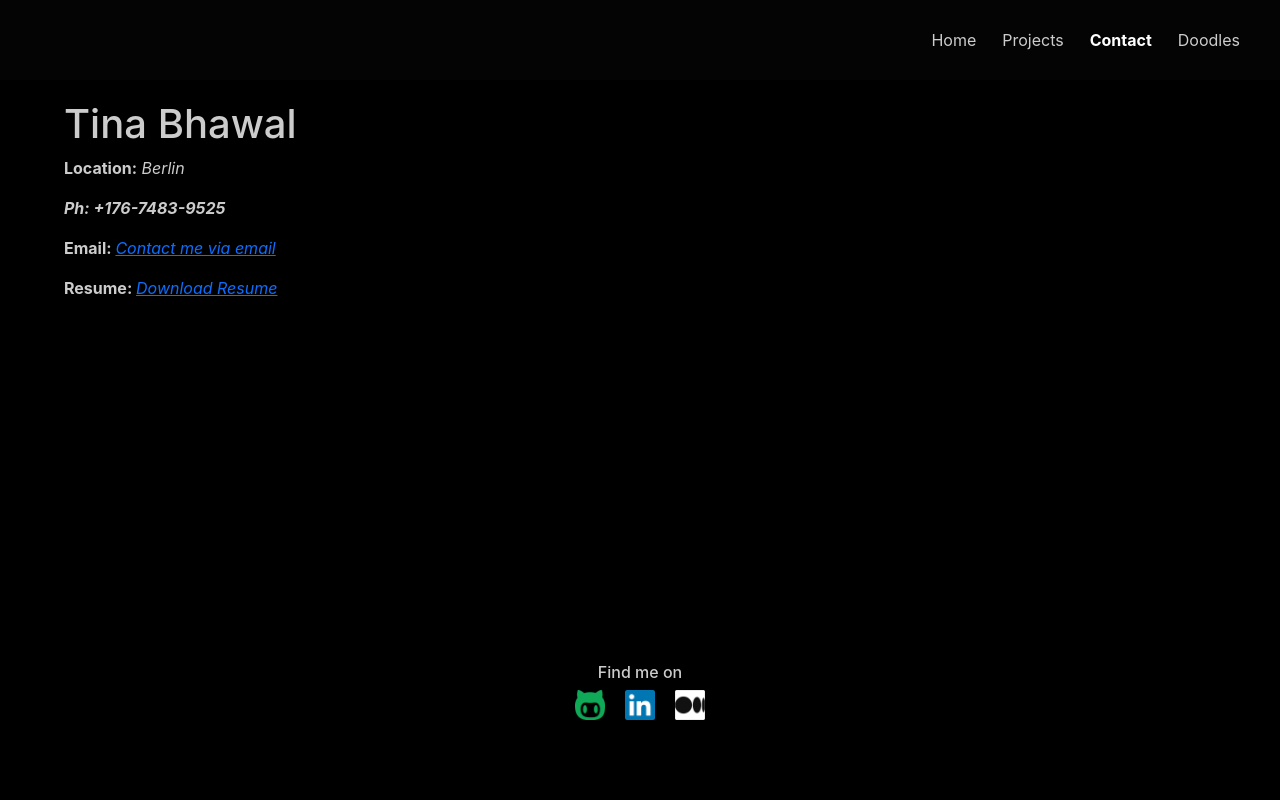
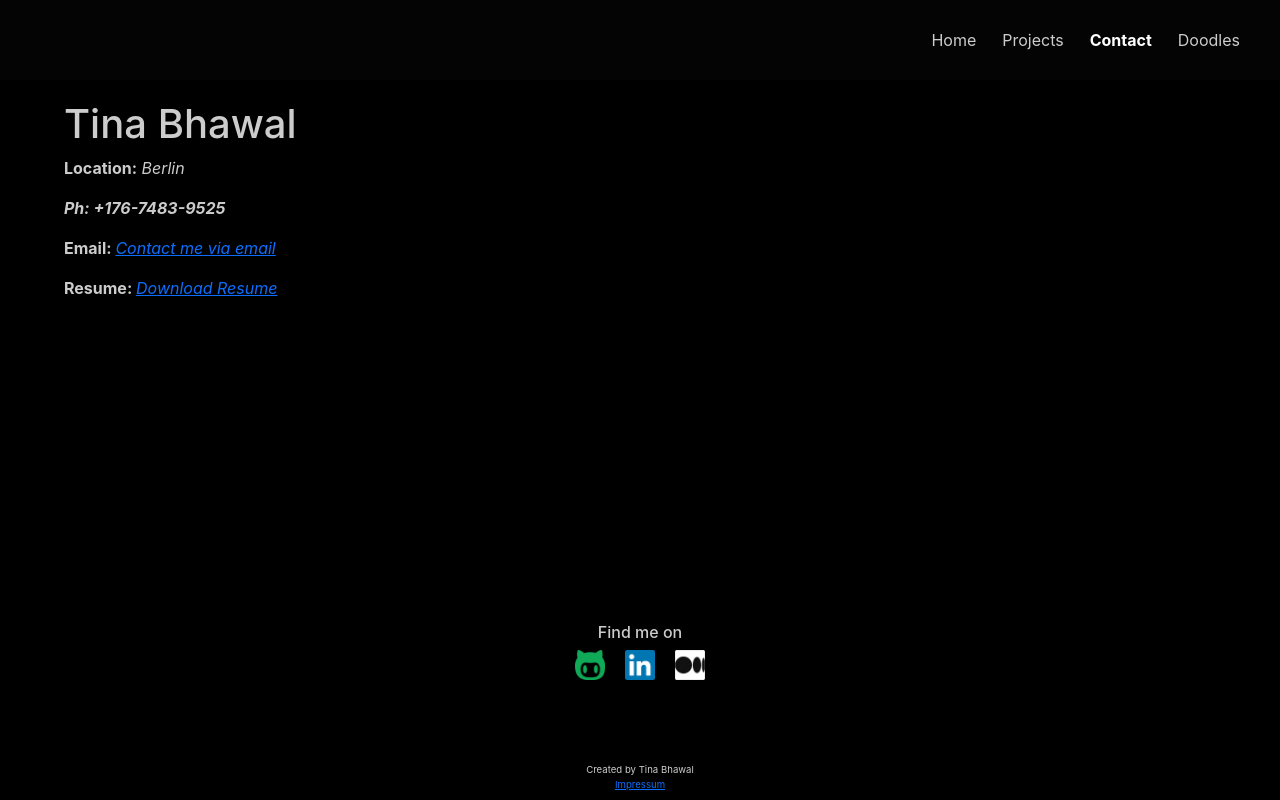
Before and after one commit to tinabhowal/portfolio, a React (Create React App) app: page /contact in a window 1280 px wide. Built offline with nearby package versions, Linux system fonts and the light colour scheme.

Commit message:
impressum added

```diff
--- a/src/contact.css
+++ b/src/contact.css
@@ -33,7 +33,7 @@
 
 .findmesection{
   position: absolute;
-  bottom: 10%;
+  bottom: 15%;
   display: flex;
   justify-content: center;
   align-items: center;
@@ -62,3 +62,20 @@
   gap:20px;
   margin: 0 auto;
 }
+
+.impressum{
+  margin: 0 auto;
+  position: absolute;
+  bottom: 1%;
+  font-size: 0.6rem;
+  display: flex;
+  justify-content: center;
+  align-items: center;
+  width:100%;
+}
+
+.impressum a{
+  display: block;
+  text-align: center;
+
+}
--- a/src/contact.js
+++ b/src/contact.js
@@ -1,11 +1,11 @@
 import React from 'react';
 import Navbar from './navbar';
 import './contact.css';
-import {  Row, Col, Button } from 'react-bootstrap';
-// import { Link } from 'react-router-dom';
+import {  Row, Col } from 'react-bootstrap';
 import github from './images/github.png';
 import medium from './images/medium.png';
 import linkedin from './images/linkedin.png';
+
 
 
 const Contact = () => {
@@ -94,6 +94,17 @@ const Contact = () => {
       </Row>
       </div>
 
+      <div className='impressum'>
+        <Row>
+          <Col>
+          <div>
+            Created by Tina Bhawal
+            <a href="https://drive.google.com/file/d/1-u_is5_RkfZjiMTgRFuyMdniuWyDTdbO/view?usp=sharing" target="blank">Impressum</a>
+          </div>
+          </Col>
+        </Row>
+      </div>
+
       </div>
     </div>
   );
```
